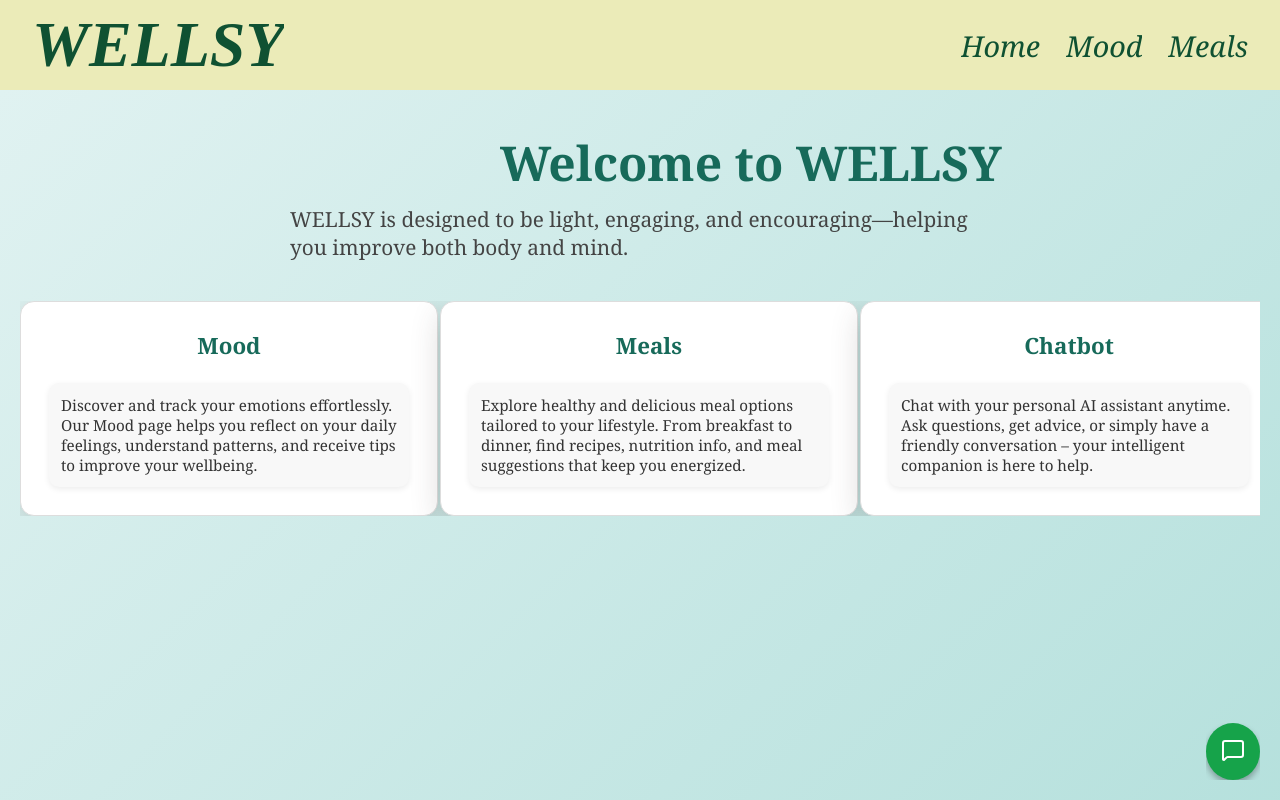
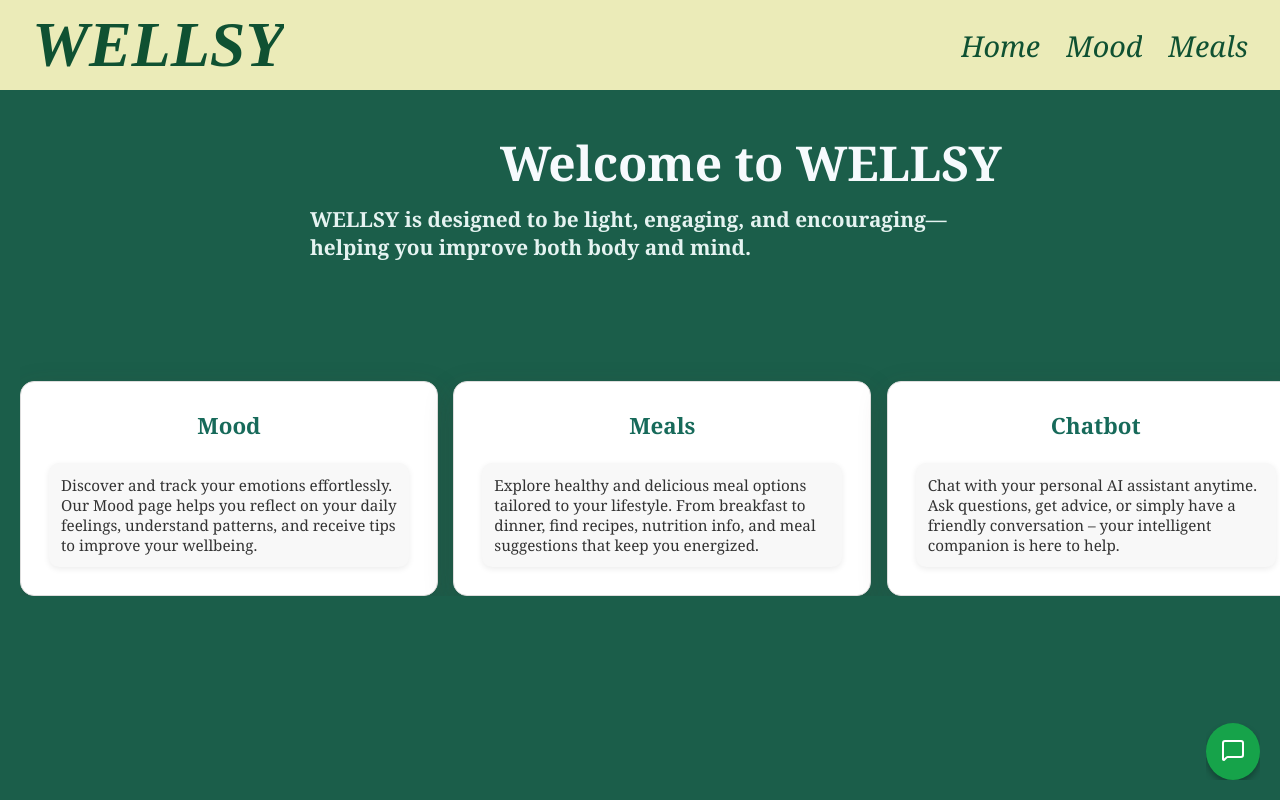
Before and after one commit to mariamosaama288/WELLSY, a React (Vite) app in the folder my-app/: page / in a window 1280 px wide. Shown: the top 800 px of the page. Built offline with nearby package versions, Linux system fonts and the light colour scheme.

Commit message:
Update home.module.css

```diff
--- a/my-app/src/homepage/home.module.css
+++ b/my-app/src/homepage/home.module.css
@@ -3,14 +3,15 @@
   font-family: Georgia, serif;
 }
 *{
-  padding:0;
-  margin:0;
-  overflow-x:hidden;
-  overflow-y:auto;
+  padding: 0;
+  margin: 0%;
+  overflow-x: hidden;
 }
+
 .container {
-  background: linear-gradient(135deg, #e0f2f1, #b2dfdb);
+  background-color:#1B5E4A;
   min-height: 100vh;
+  min-width:100vw;
   justify-content: center;
   align-items: flex-start;
   padding: 40px 20px;
@@ -18,14 +19,15 @@
 
 .h1 {
   margin-left: 30rem;
-  color: #176a5a;
+  color: #f6fafd;
   font-size: 1.5rem;
   margin-bottom: 10px;
 }
 
 .description {
+  font-weight: 700;
   font-size: 1.3em;
-  color: #444;
+  color: #e5f3f1;
   max-width: 700px;
   margin: 0 auto 40px;
 }
@@ -37,6 +39,7 @@
 }
 
 .sectioncard {
+  margin-top:5rem ;
   width: 100%;
   max-width: 360px;
   background: #ffffff;
```
